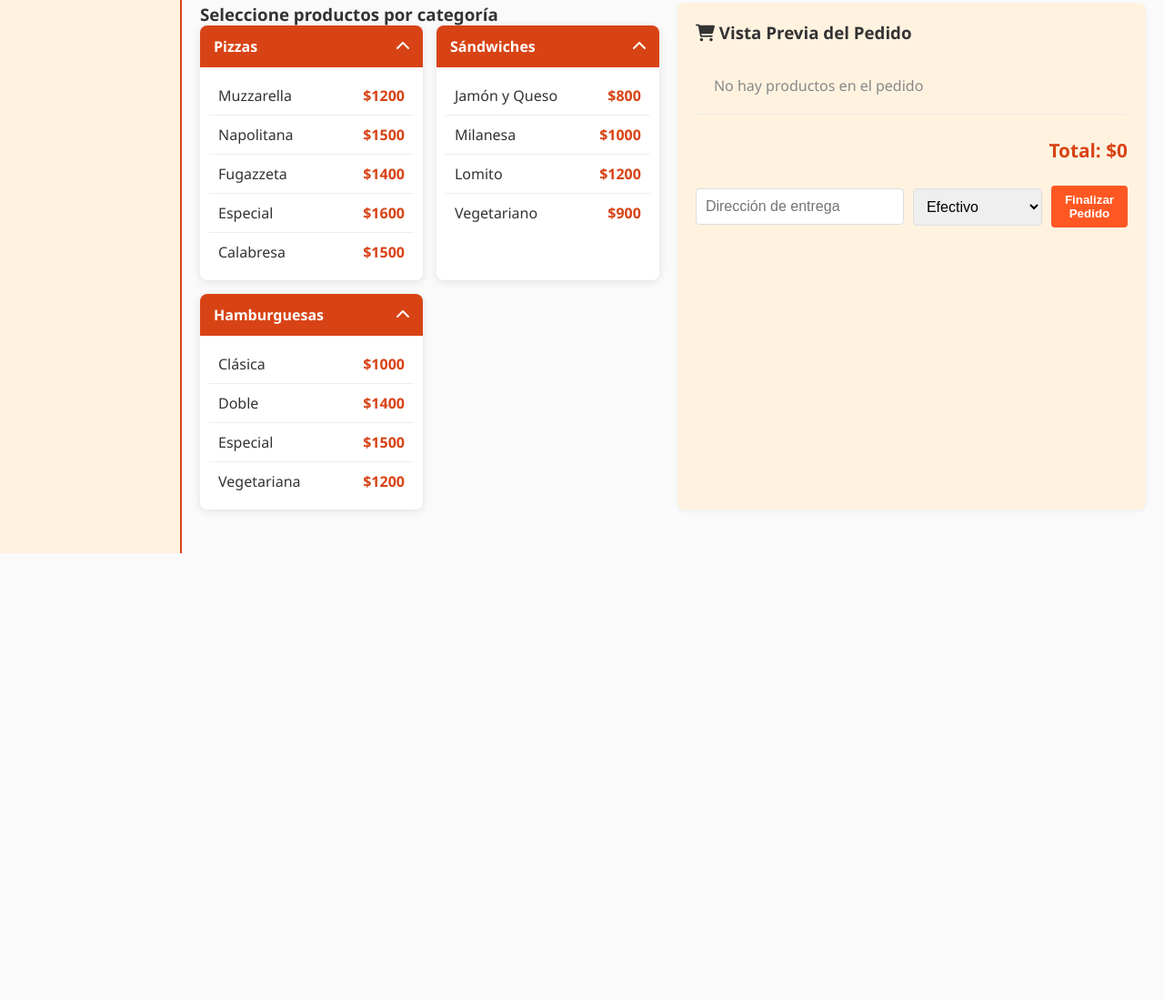
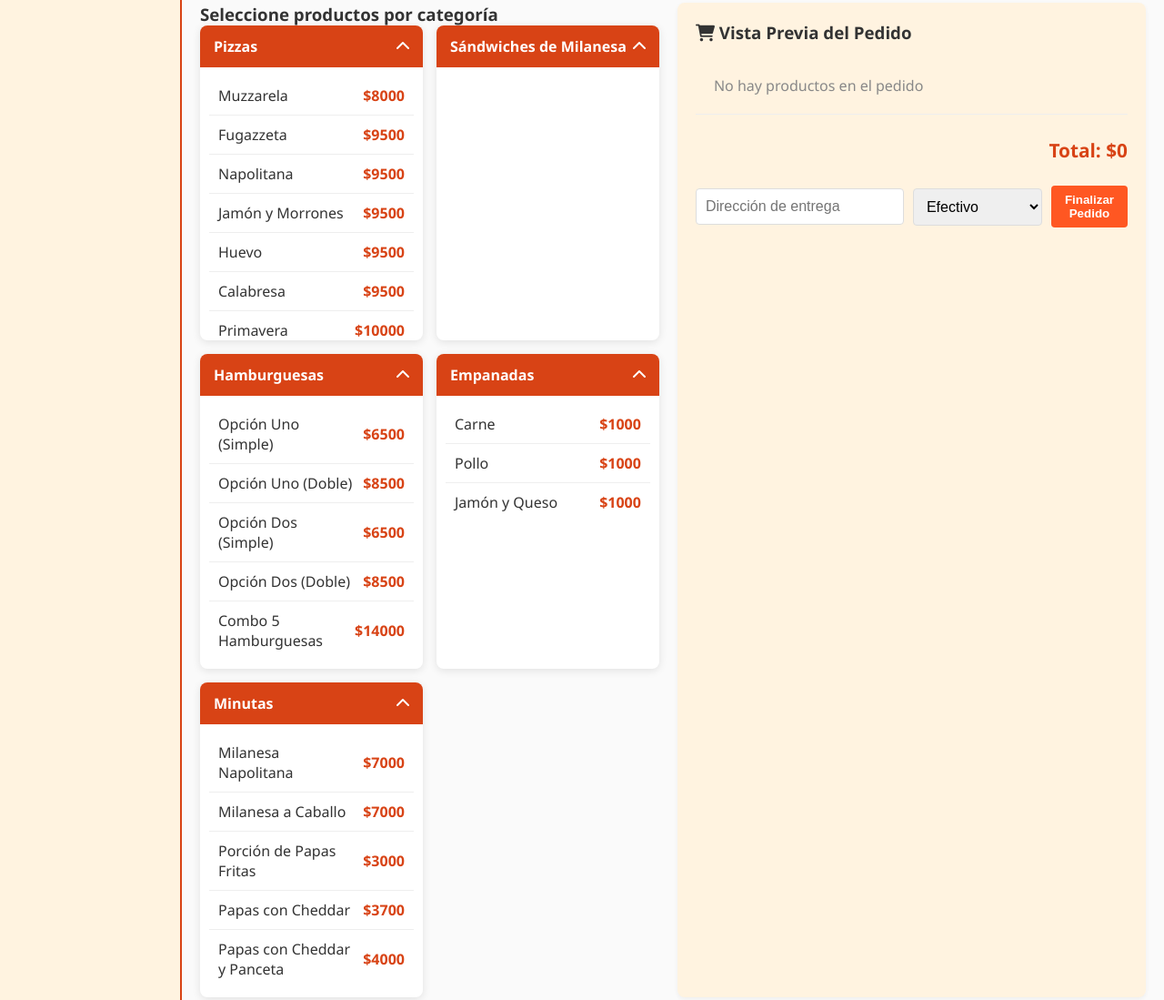
Before and after one commit to Lauoriel/DonDionisio, a plain HTML site: page index.html in a window 1280 px wide. Shown: the part 192-1291 px from the top of the page at 91% size. Before the commit the page ends 800 px from the top, so only its background shows below. Drawn offline with nearby package versions, Linux system fonts and the light colour scheme.

Commit message:
Add files via upload

```diff
--- a/index.html
+++ b/index.html
@@ -501,11 +501,11 @@
               </div>
 
               <div class="category-item">
-                <div class="category-header" data-cat="sandwiches">
-                  <span>Sándwiches</span>
+                <div class="category-header" data-cat="sandwiches_de_milanesa">
+                  <span>Sándwiches de Milanesa</span>
                   <i class="fas fa-chevron-down"></i>
                 </div>
-                <div class="category-content" id="sandwichesList"></div>
+                <div class="category-content" id="sandwiches_de_milanesaList"></div>
               </div>
 
               <div class="category-item">
@@ -514,6 +514,22 @@
                   <i class="fas fa-chevron-down"></i>
                 </div>
                 <div class="category-content" id="hamburguesasList"></div>
+              </div>
+
+              <div class="category-item">
+                <div class="category-header" data-cat="empanadas">
+                  <span>Empanadas</span>
+                  <i class="fas fa-chevron-down"></i>
+                </div>
+                <div class="category-content" id="empanadasList"></div>
+              </div>
+
+              <div class="category-item">
+                <div class="category-header" data-cat="minutas">
+                  <span>Minutas</span>
+                  <i class="fas fa-chevron-down"></i>
+                </div>
+                <div class="category-content" id="minutasList"></div>
               </div>
             </div>
 
@@ -578,8 +594,10 @@
         <input id="newName" placeholder="Nombre del producto" style="padding:10px;">
         <select id="newTipo" style="padding:10px;">
           <option value="pizzas">Pizza</option>
-          <option value="sandwiches">Sándwich</option>
           <option value="hamburguesas">Hamburguesa</option>
+          <option value="sandwiches_de_milanesa">Sándwich de Milanesa</option>
+          <option value="empanadas">Empanada</option>
+          <option value="minutas">Minuta</option>
         </select>
         <input id="newPrice" type="number" placeholder="Precio" style="padding:10px;">
         <button class="add-btn" id="addProd">Agregar</button>
@@ -638,24 +656,196 @@
 
   <script>
     document.addEventListener('DOMContentLoaded', () => {
-      // Datos iniciales
-      let productos = [
-        {id:1,nombre:'Muzzarella',tipo:'pizzas',precio:1200},
-        {id:2,nombre:'Napolitana',tipo:'pizzas',precio:1500},
-        {id:3,nombre:'Fugazzeta',tipo:'pizzas',precio:1400},
-        {id:4,nombre:'Especial',tipo:'pizzas',precio:1600},
-        {id:5,nombre:'Calabresa',tipo:'pizzas',precio:1500},
-        {id:6,nombre:'Jamón y Queso',tipo:'sandwiches',precio:800},
-        {id:7,nombre:'Milanesa',tipo:'sandwiches',precio:1000},
-        {id:8,nombre:'Lomito',tipo:'sandwiches',precio:1200},
-        {id:9,nombre:'Vegetariano',tipo:'sandwiches',precio:900},
-        {id:10,nombre:'Clásica',tipo:'hamburguesas',precio:1000},
-        {id:11,nombre:'Doble',tipo:'hamburguesas',precio:1400},
-        {id:12,nombre:'Especial',tipo:'hamburguesas',precio:1500},
-        {id:13,nombre:'Vegetariana',tipo:'hamburguesas',precio:1200}
-      ];
+      // Nuevo menú extraído de las imágenes
+      const menu = {
+        PIZZAS: [
+          "Muzzarela",
+          "Fugazzeta",
+          "Napolitana",
+          "Jamón y Morrones",
+          "Huevo",
+          "Calabresa",
+          "Primavera",
+          "Ranchera",
+          "Fugazzeta Especial",
+          "Ranchera Panceta",
+          "Cuatro Quesos",
+          "Roquefort",
+          "Palmitos",
+          "Vienesa",
+          "Vienesa Especial",
+          "Papas con Cheddar",
+          "Napolitana Especial",
+          "Barrilete"
+        ],
+        HAMBURGUESAS: [
+          "Opción Uno (Simple)",
+          "Opción Uno (Doble)",
+          "Opción Dos (Simple)",
+          "Opción Dos (Doble)",
+          "Combo 5 Hamburguesas"
+        ],
+        SANDWICHES_DE_MILANESA: [
+          "XL Completo",
+          "XL Napolitano",
+          "XL Ranchero",
+          "Individual Completo",
+          "Individual Napolitano"
+        ],
+        EMPANADAS: [
+          "Carne",
+          "Pollo",
+          "Jamón y Queso"
+        ],
+        MINUTAS: [
+          "Milanesa Napolitana",
+          "Milanesa a Caballo",
+          "Porción de Papas Fritas",
+          "Papas con Cheddar",
+          "Papas con Cheddar y Panceta"
+        ]
+      };
+
+      // Precios por defecto para los nuevos productos
+      const defaultPrices = {
+        // Pizzas
+        "Muzzarela": 8000,
+        "Fugazzeta": 9500,
+        "Napolitana": 9500,
+        "Jamón y Morrones": 9500,
+        "Huevo": 9500,
+        "Calabresa": 9500,
+        "Primavera": 10000,
+        "Ranchera": 10000,
+        "Fugazzeta Especial": 10000,
+        "Ranchera Panceta": 11000,
+        "Cuatro Quesos": 10500,
+        "Roquefort": 10500,
+        "Palmitos": 10500,
+        "Vienesa": 10000,
+        "Vienesa Especial": 11000,
+        "Papas con Cheddar": 11000,
+        "Napolitana Especial": 10000,
+        "Barrilete": 12000,
+
+        // Hamburguesas
+        "Opción Uno (Simple)": 6500,
+        "Opción Uno (Doble)": 8500,
+        "Opción Dos (Simple)": 6500,
+        "Opción Dos (Doble)": 8500,
+        "Combo 5 Hamburguesas": 14000,
+
+        // Sándwiches
+        "XL Completo": 12000,
+        "XL Napolitano": 12000,
+        "XL Ranchero": 12000,
+        "Individual Completo": 7000,
+        "Individual Napolitano": 7000,
+
+        // Empanadas
+        "Carne": 1000,
+        "Pollo": 1000,
+        "Jamón y Queso": 1000,
+
+        // Minutas
+        "Milanesa Napolitana": 7000,
+        "Milanesa a Caballo": 7000,
+        "Porción de Papas Fritas": 3000,
+        "Papas con Cheddar": 3700,
+        "Papas con Cheddar y Panceta": 4000
+      };
+
+      // Convertir el menú en array de productos
+      let productos = [];
+      Object.keys(menu).forEach(tipo => {
+        const tipoNormalizado = tipo.toLowerCase().replace('_', '');
+        menu[tipo].forEach(nombre => {
+          productos.push({
+            id: Date.now() + Math.random(),
+            nombre,
+            tipo: tipoNormalizado,
+            precio: defaultPrices[nombre] || 0
+          });
+        });
+      });
 
       let pedidos = [], pid = 1, currentOrder = [];
+
+      // 1. Almacenamiento temporal en localStorage
+      const guardarDatosTemporales = () => {
+        const datosDia = {
+          productos,
+          pedidos,
+          pid
+        };
+        localStorage.setItem('datosDia', JSON.stringify(datosDia));
+      };
+
+      // 2. Cargar datos al iniciar (si existen)
+      const cargarDatosTemporales = () => {
+        const datosGuardados = localStorage.getItem('datosDia');
+        return datosGuardados ? JSON.parse(datosGuardados) : null;
+      };
+
+      // 3. Función "Cerrar día" (modificada)
+      const cerrarDia = () => {
+        // Paso 1: Respaldo en hoja de cálculo
+        const ent = pedidos.filter(o => o.estado === 'finalizado');
+        if(ent.length === 0) {
+          alert('No hay pedidos entregados hoy');
+          return;
+        }
+
+        // Prepare data for Excel
+        const data = ent.map(order => {
+          const items = order.items.map(item => item.desc).join('; ');
+          const total = order.items.reduce((sum, item) => sum + item.precio, 0);
+
+          return {
+            'ID Pedido': order.id,
+            'Dirección': order.dir,
+            'Método de Pago': order.pago === 'efectivo' ? 'Efectivo' : 'MercadoPago',
+            'Productos': items,
+            'Total': total,
+            'Hora': order.hora,
+            'Fecha': new Date().toLocaleDateString('es-ES')
+          };
+        });
+
+        // Create worksheet
+        const ws = XLSX.utils.json_to_sheet(data);
+
+        // Create workbook
+        const wb = XLSX.utils.book_new();
+        XLSX.utils.book_append_sheet(wb, ws, "Pedidos");
+
+        // Generate file and download
+        const dateStr = new Date().toISOString().slice(0, 10);
+        XLSX.writeFile(wb, `Pedidos_DonDionisio_${dateStr}.xlsx`);
+
+        alert(`Se ha generado el archivo Excel con ${ent.length} pedidos`);
+
+        // Paso 2: Borrar datos del localStorage
+        localStorage.removeItem('datosDia');
+
+        // Paso 3: Reiniciar variables de pedidos
+        pedidos = [];
+        pid = 1;
+
+        // Actualizar UI
+        renderSubLists();
+        renderStats();
+
+        console.log("Día cerrado: Datos respaldados y borrados de caché.");
+      };
+
+      // Cargar datos iniciales
+      const datosIniciales = cargarDatosTemporales();
+      if (datosIniciales) {
+        productos = datosIniciales.productos || productos;
+        pedidos = datosIniciales.pedidos || [];
+        pid = datosIniciales.pid || pid;
+      }
 
       // Sidebar navigation
       const tabs = document.querySelectorAll('.sidebar .tab');
@@ -686,9 +876,20 @@
 
       // Render categories with scrollable lists
       function renderCategories() {
-        const categories = ['pizzas', 'sandwiches', 'hamburguesas'];
+        const categories = ['pizzas', 'hamburguesas', 'sandwichesdemilanesa', 'empanadas', 'minutas'];
+
+        // Actualizar los nombres de las categorías para mostrar
+        const categoryNames = {
+          'pizzas': 'Pizzas',
+          'hamburguesas': 'Hamburguesas',
+          'sandwichesdemilanesa': 'Sándwiches de Milanesa',
+          'empanadas': 'Empanadas',
+          'minutas': 'Minutas'
+        };
+
         categories.forEach(cat => {
           const list = document.getElementById(`${cat}List`);
+          if (list) {
             list.innerHTML = '';
             productos.filter(p => p.tipo === cat).forEach(p => {
               const item = document.createElement('div');
@@ -704,6 +905,7 @@
                 showProductDetail(p);
               });
             });
+          }
         });
       }
 
@@ -729,7 +931,7 @@
               </div>
             </div>
           `;
-        } else if(p.tipo === 'sandwiches') {
+        } else if(p.tipo === 'sandwichesdemilanesa') {
           optionsHTML = `
             <div class="product-options">
               <h4>Opciones de Sándwich</h4>
@@ -749,7 +951,7 @@
             <div style="font-size: 1.3em; font-weight: bold; color: var(--color-principal);">$${p.precio}</div>
           </div>
           <p style="margin-bottom: 15px; color:#666;">${p.tipo === 'pizzas' ? 'Pizza clásica con ingredientes frescos' :
-            p.tipo === 'sandwiches' ? 'Sándwich artesanal' : 'Hamburguesa gourmet'}</p>
+            p.tipo === 'sandwichesdemilanesa' ? 'Sándwich artesanal' : p.tipo === 'hamburguesas' ? 'Hamburguesa gourmet' : p.tipo === 'empanadas' ? 'Empanada casera' : 'Minuta del día'}</p>
           ${optionsHTML}
           <div style="text-align: center; margin-top: 20px;">
             <button class="add-btn" style="padding: 12px 25px; font-size: 1.1em;"
@@ -778,7 +980,7 @@
           }
         }
 
-        if(prod.tipo === 'sandwiches') {
+        if(prod.tipo === 'sandwichesdemilanesa') {
           const checkbox = document.querySelector(`.papas-checkbox[data-id="${prod.id}"]`);
           if(checkbox && checkbox.checked) {
             precio += 1000;
@@ -844,6 +1046,9 @@
         renderStats();
 
         document.getElementById('dir').value = '';
+
+        // Guardar en localStorage
+        guardarDatosTemporales();
       });
 
       // Show ticket for printing
@@ -933,6 +1138,7 @@
                 o.estado = e === 'cocina' ? 'camino' : 'finalizado';
                 renderSubLists();
                 renderStats();
+                guardarDatosTemporales();
               });
 
               card.appendChild(btn);
@@ -969,8 +1175,11 @@
         document.querySelectorAll('.edit-price').forEach(inp =>
           inp.addEventListener('change', () => {
             const prod = productos.find(x => x.id == inp.dataset.id);
-            if(prod) prod.precio = Number(inp.value);
+            if(prod) {
+              prod.precio = Number(inp.value);
               renderCategories();
+              guardarDatosTemporales();
+            }
           })
         );
 
@@ -979,6 +1188,7 @@
             productos = productos.filter(x => x.id != btn.dataset.id);
             renderManagement();
             renderCategories();
+            guardarDatosTemporales();
           })
         );
       }
@@ -1003,6 +1213,7 @@
 
         renderManagement();
         renderCategories();
+        guardarDatosTemporales();
 
         document.getElementById('newName').value = '';
         document.getElementById('newPrice').value = '';
@@ -1064,42 +1275,7 @@
       }
 
       // Close day and export to Excel
-      document.getElementById('closeDay').addEventListener('click', () => {
-        const ent = pedidos.filter(o => o.estado === 'finalizado');
-        if(ent.length === 0) {
-          alert('No hay pedidos entregados hoy');
-          return;
-        }
-
-        // Prepare data for Excel
-        const data = ent.map(order => {
-          const items = order.items.map(item => item.desc).join('; ');
-          const total = order.items.reduce((sum, item) => sum + item.precio, 0);
-
-          return {
-            'ID Pedido': order.id,
-            'Dirección': order.dir,
-            'Método de Pago': order.pago === 'efectivo' ? 'Efectivo' : 'MercadoPago',
-            'Productos': items,
-            'Total': total,
-            'Hora': order.hora,
-            'Fecha': new Date().toLocaleDateString('es-ES')
-          };
-        });
-
-        // Create worksheet
-        const ws = XLSX.utils.json_to_sheet(data);
-
-        // Create workbook
-        const wb = XLSX.utils.book_new();
-        XLSX.utils.book_append_sheet(wb, ws, "Pedidos");
-
-        // Generate file and download
-        const dateStr = new Date().toISOString().slice(0, 10);
-        XLSX.writeFile(wb, `Pedidos_DonDionisio_${dateStr}.xlsx`);
-
-        alert(`Se ha generado el archivo Excel con ${ent.length} pedidos`);
-      });
+      document.getElementById('closeDay').addEventListener('click', cerrarDia);
 
       // Toggle category visibility
       document.querySelectorAll('.category-header').forEach(header => {
```
Lines whose indentation alone changed are shown as unchanged.
